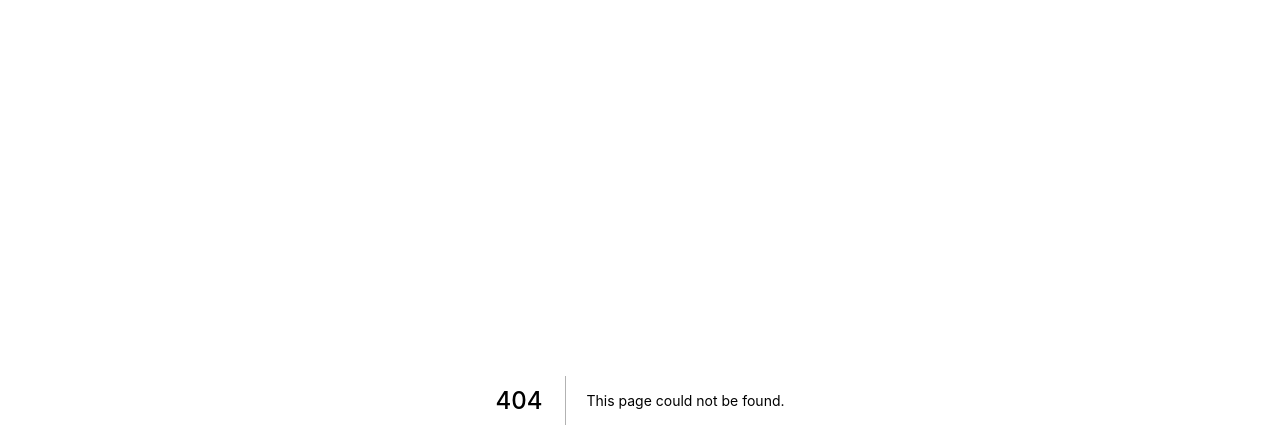
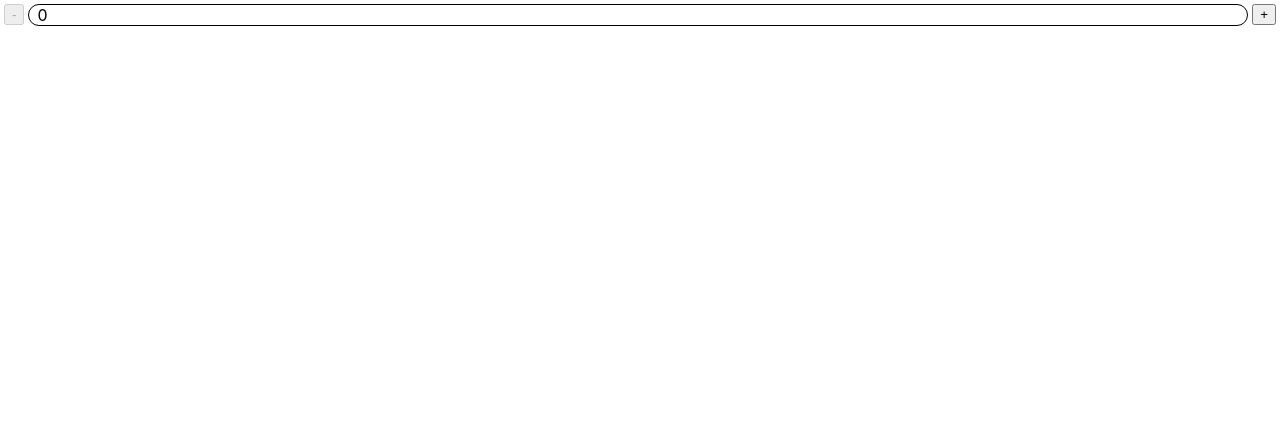
Before and after one commit to cross20/frolf-companion, a Next.js app: page /track-score in a window 1280 px wide. Before the commit this address had no page. Shown: the top 448 px of the page. Built offline with nearby package versions, Linux system fonts and the light colour scheme.

Commit message:
Create new page for tracking the current score and create new component for counting

```diff
--- /dev/null
+++ b/lib/counter.js
@@ -0,0 +1,74 @@
+import { useState, useEffect, useRef } from 'react';
+import styles from './counter.module.css'
+
+export default function Counter(props) {
+    // Declare attributes.
+    const [count, setCount] = useState((props.initialCount ? props.initialCount : 0));
+
+    /** Amount to decrement `count` by. */
+    const decrementBy = (props.decrementBy ? props.decrementBy : 1);
+
+    /** Amount to increment `count` by. */
+    const incrementBy = (props.incrementBy ? props.incrementBy : 1);
+
+    /** Default minimum value if the initial value of `count` is not less than this value. */
+    const defaultMin = 0;
+
+    /** Minimum allowed value of `count`. */
+    const min = (props.min ? props.min : (props.initialCount < defaultMin ? props.initialCount : defaultMin));
+
+    /** Default maximum value if the initial value of `count` is not greater than this value. */
+    const defaultMax = 100;
+
+    /** Maximum allowed value of `count`. */
+    const max = (props.max ? props.max : (props.initialCount > defaultMax ? props.initialCount : defaultMax));
+
+    /** Button used to decrement `count`. */
+    const decrementElement = useRef(null);
+
+    /** Button used to increment `count`. */
+    const incrementElement = useRef(null);
+
+    // Declare functions.
+    /**
+     * Get the decremented value of `count`.
+     * @returns decremented value of `count`.
+     */
+    const getDecrementedCount = () => {
+        return count - decrementBy;
+    }
+
+    /**
+     * Get the incremented value of `count`.
+     * @returns incremented value of `count`.
+     */
+    const getIncrementedCount = () => {
+        return count + incrementBy;
+    }
+
+    /**
+     * Enable and disable action elements based on future values of `count`.
+     */
+     const setAvailableActions = () => {
+        // Check decrement action.
+        const futureCountDecremented = getDecrementedCount();
+        decrementElement.current.disabled = (futureCountDecremented < min);
+
+        // Check increment action.
+        const futureCountIncremented = getIncrementedCount();
+        incrementElement.current.disabled = (futureCountIncremented > max);
+    }
+
+    // Do work.
+    useEffect(() => {
+        setAvailableActions();
+    }, [count]);
+
+    return (
+        <article className={styles.container}>
+            <button ref={decrementElement} className={styles.button} onClick={() => setCount(getDecrementedCount())}>-</button>
+            <output className={styles.output}>{count}</output>
+            <button ref={incrementElement} className={styles.button} onClick={() => setCount(getIncrementedCount())}>+</button>
+        </article>
+    )
+}
--- /dev/null
+++ b/lib/counter.module.css
@@ -0,0 +1,18 @@
+.container {
+    display: flex;
+    flex-direction: row;
+    justify-content: space-between;
+}
+
+.button {
+    margin: 0.25rem;
+}
+
+.output {
+    padding: 0 0.5rem;
+    margin: auto;
+    display: inline-block;
+    width: 100%;
+    border: 1px solid black;
+    border-radius: 100px;
+}
--- /dev/null
+++ b/pages/track-score.js
@@ -0,0 +1,9 @@
+import Counter from "../lib/counter"
+
+export default function TrackScore() {
+    return (
+        <main>
+            <Counter />
+        </main>
+    )
+}
```
Also changed, not shown: pages/index.js (+1 -65 lines).
